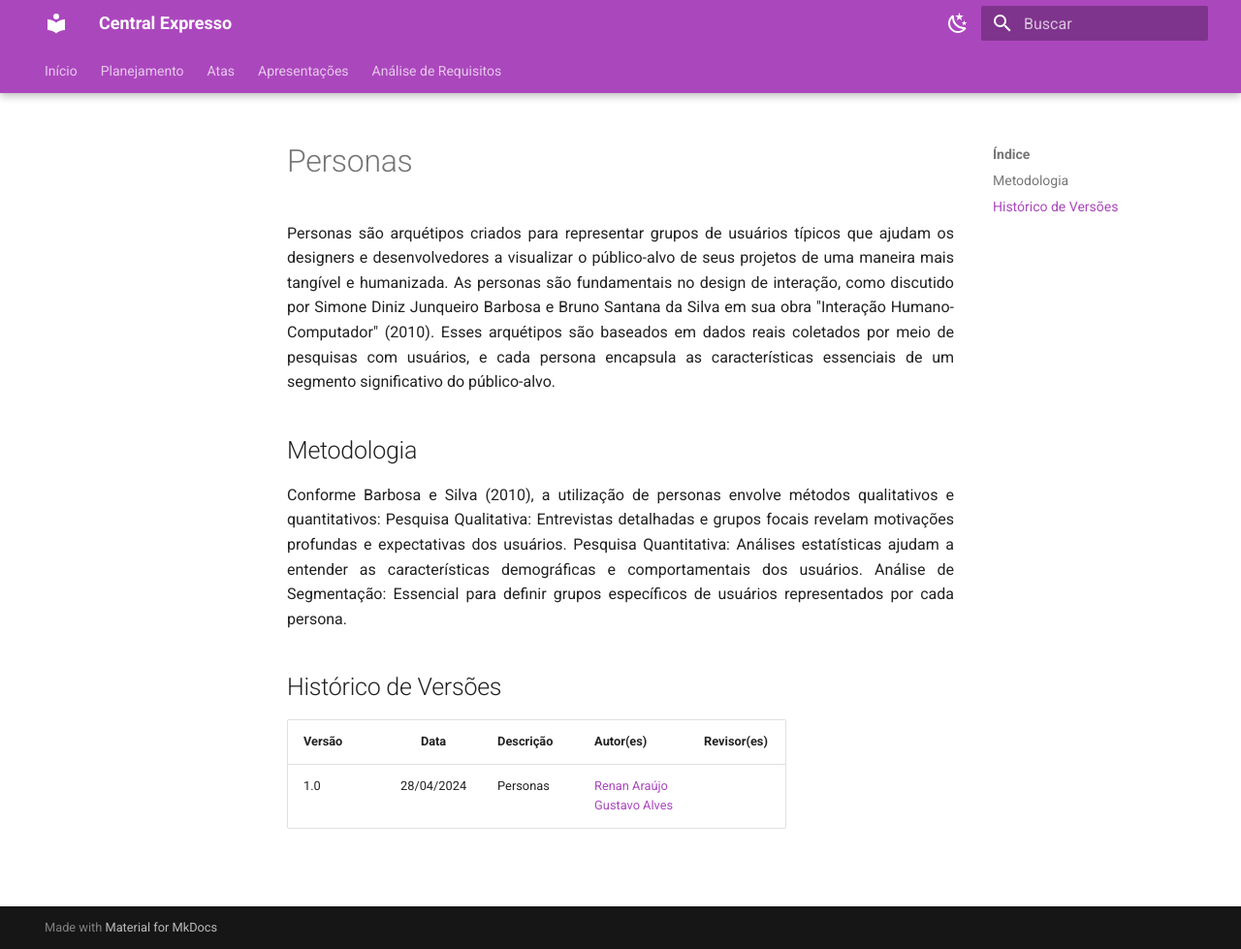
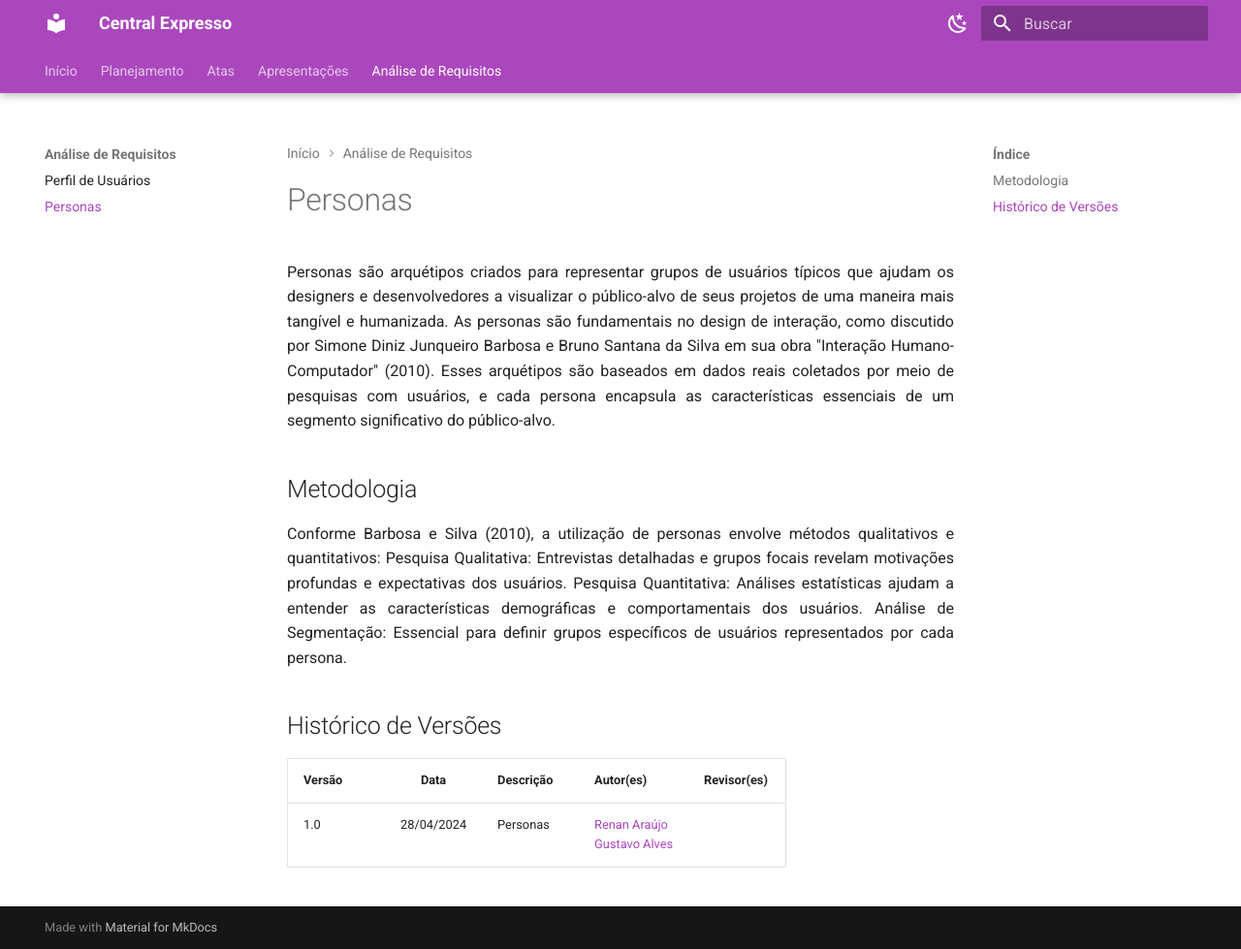
Before and after one commit to Interacao-Humano-Computador/2024.1-Grupo08, an MkDocs documentation site: the page built from docs/requisitos/personas.md, in a window 1280 px wide and 979 px high. Shown: the whole window at 97% size. Built offline with MkDocs 1.6.1 and Material for MkDocs 9.7.7, drawn with Linux system fonts in a browser that asks for light colours.

Commit message:
Update mkdocs.yml

```diff
--- a/mkdocs.yml
+++ b/mkdocs.yml
@@ -42,6 +42,7 @@ nav:
       - Apresentação 1: apresentacoes/apresentacao_1.md
   - Análise de Requisitos:
       - Perfil de Usuários: requisitos/perfil_usuarios.md
+      - Personas: requisitos/personas.md
 
 extra_css:
   - custom.css
```
